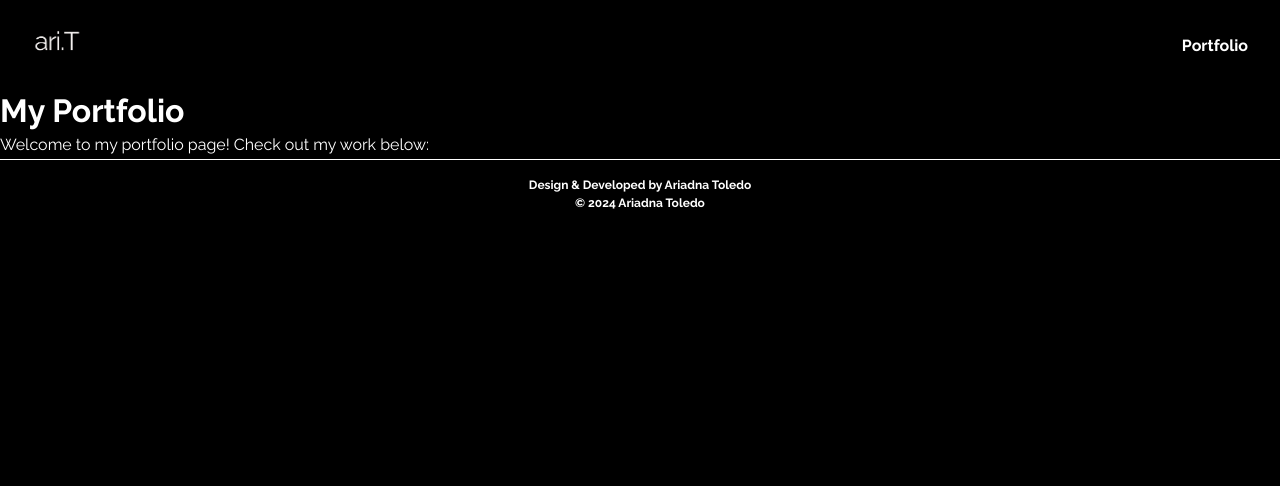
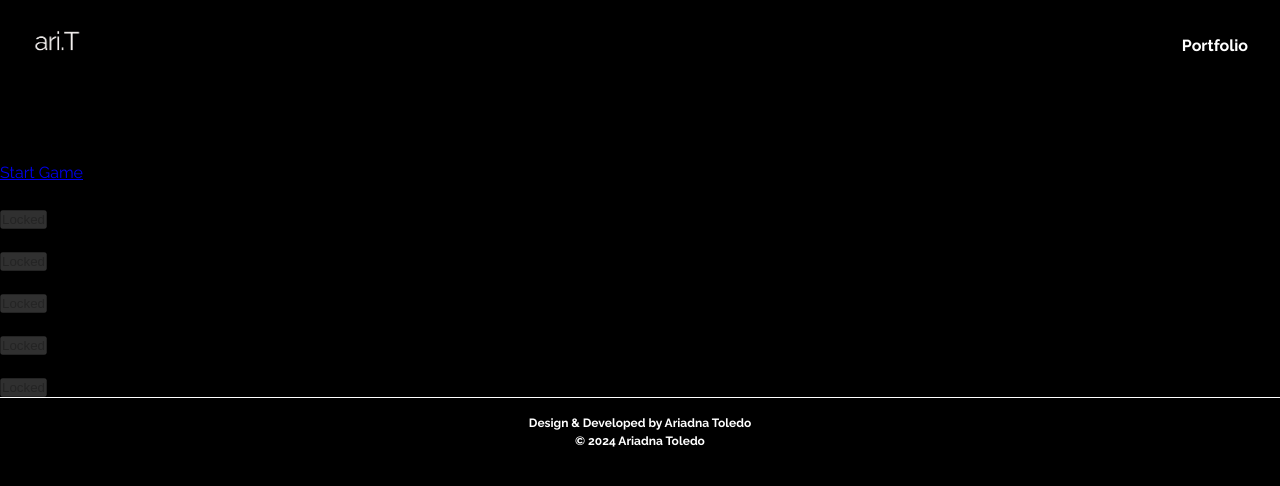
Before and after one commit to ariadnatoledo/mood-sound-card, a React (Vite) app: page /portfolio in a window 1280 px wide. Shown: the top 486 px of the page. Built offline with nearby package versions, Linux system fonts and the light colour scheme.

Commit message:
Add GameStateContext and GamePage of Tic Tac Toe, testing

```diff
--- a/package.json
+++ b/package.json
@@ -13,6 +13,7 @@
     "@emotion/react": "^11.14.0",
     "@emotion/styled": "^11.14.0",
     "@mui/material": "^6.3.0",
+    "framer-motion": "^11.15.0",
     "howler": "^2.2.4",
     "react": "^18.3.1",
     "react-dom": "^18.3.1",
--- a/src/App.jsx
+++ b/src/App.jsx
@@ -5,6 +5,7 @@ import "./App.scss";
 import Footer from "./components/Footer/Footer";
 import AboutPage from "./pages/AboutPage/AboutPage";
 import Portfolio from "./pages/Portfolio/Portfolio";
+import GamePage from "./pages/GamePage/GamePage";
 
 function App() {
   return (
@@ -14,6 +15,7 @@ function App() {
         <Route path="/" element={<HomePage />} />
         <Route path="/about" element={<AboutPage />} />
         <Route path="/portfolio" element={<Portfolio />} />
+        <Route path="/portfolio/game" element={<GamePage />} /> {/* Add game route */}
       </Routes>
       <Footer />
     </BrowserRouter>
--- /dev/null
+++ b/src/components/ProjectCard/ProjectCard.jsx
@@ -0,0 +1,42 @@
+import { motion } from "framer-motion";
+import { Link } from 'react-router-dom';
+
+function ProjectCard({ projectId, projectTitle, isUnlocked }) {
+  return (
+    <motion.div
+      className={`project-card ${isUnlocked ? "unlocked" : "locked"}`}
+      initial={{ opacity: 0 }}
+      animate={{ opacity: isUnlocked ? 1 : 0.5 }}
+      transition={{ duration: 0.5 }}
+    >
+      <h3>{projectTitle}</h3>
+      {isUnlocked ? (
+        <Link to={`/portfolio/${projectId}`}>View Project</Link>
+      ) : (
+        <button disabled>Locked</button>
+      )}
+    </motion.div>
+  );
+}
+
+export default ProjectCard;
+
+
+// import React from "react";
+// import { Link } from "react-router-dom";
+// import "./ProjectCard.scss";
+
+// function ProjectCard({ projectId, projectTitle, isUnlocked }) {
+//   return (
+//     <div className={`project-card ${isUnlocked ? "unlocked" : "locked"}`}>
+//       <h3>{projectTitle}</h3>
+//       {isUnlocked ? (
+//         <Link to={`/portfolio/${projectId}`}>View Project</Link>
+//       ) : (
+//         <button disabled>Locked</button>
+//       )}
+//     </div>
+//   );
+// }
+
+// export default ProjectCard;
--- /dev/null
+++ b/src/components/ProjectCard/ProjectCard.scss
@@ -0,0 +1,4 @@
+@use "../../styles/mixins" as *;
+@use "../../styles/typography" as *;
+@use "../../styles/variables" as *;
+@use "../../styles/global" as *;
--- /dev/null
+++ b/src/context/GameStateContext.jsx
@@ -0,0 +1,23 @@
+import { createContext, useState, useContext } from 'react';
+
+// GameStateContext to manage the game state
+const GameStateContext = createContext();
+
+export function GameStateProvider({ children }) {
+  // Define game state (e.g., level, unlocked projects)
+  const [currentLevel, setCurrentLevel] = useState(1);
+  const [unlockedProjects, setUnlockedProjects] = useState([]);
+
+  // Function to unlock projects based on user progress
+  const unlockProject = (projectId) => {
+    setUnlockedProjects((prev) => [...prev, projectId]);
+  };
+
+  return (
+    <GameStateContext.Provider value={{ currentLevel, unlockProject, unlockedProjects, setCurrentLevel }}>
+      {children}
+    </GameStateContext.Provider>
+  );
+}
+
+export const useGameState = () => useContext(GameStateContext); // Custom hook to use the context
--- a/src/main.jsx
+++ b/src/main.jsx
@@ -1,9 +1,12 @@
-import { StrictMode } from 'react'
-import { createRoot } from 'react-dom/client'
-import App from './App.jsx'
+import { StrictMode } from 'react';
+import { createRoot } from 'react-dom/client';
+import App from './App.jsx';
+import { GameStateProvider } from './context/GameStateContext'; // Import provider
 
 createRoot(document.getElementById('root')).render(
   <StrictMode>
-    <App />
-  </StrictMode>,
-)
+    <GameStateProvider> {/* Wrap App component with provider */}
+      <App />
+    </GameStateProvider>
+  </StrictMode>
+);
--- /dev/null
+++ b/src/pages/GamePage/GamePage.jsx
@@ -0,0 +1,78 @@
+import "./GamePage.scss";
+import { useState, useEffect } from "react";
+import { useGameState } from "../../context/GameStateContext";
+import { useNavigate } from "react-router-dom";
+
+function GamePage() {
+  const { currentLevel, setCurrentLevel, unlockProject } = useGameState();
+  const navigate = useNavigate(); // Used for redirection after win
+
+  // Tic-Tac-Toe state
+  const [board, setBoard] = useState(Array(9).fill(null)); // 3x3 grid
+  const [xIsNext, setXIsNext] = useState(true); // X starts
+  const [winner, setWinner] = useState(null); // Store the winner
+  const [isWinning, setIsWinning] = useState(false); // Flag to handle the win display
+
+  // Handle clicking on squares
+  const handleClick = (index) => {
+    if (board[index] || winner) return; // Don't allow clicking if the spot is filled or game is over
+    const newBoard = [...board];
+    newBoard[index] = xIsNext ? 'X' : 'O'; // Place X or O on the board
+    setBoard(newBoard);
+    setXIsNext(!xIsNext); // Switch turns
+
+    // Check if someone won after the move
+    checkWinner(newBoard);
+  };
+
+  // Check if there's a winner
+  const checkWinner = (board) => {
+    const winningCombinations = [
+      [0, 1, 2], [3, 4, 5], [6, 7, 8], // Rows
+      [0, 3, 6], [1, 4, 7], [2, 5, 8], // Columns
+      [0, 4, 8], [2, 4, 6],            // Diagonals
+    ];
+
+    for (let combo of winningCombinations) {
+      const [a, b, c] = combo;
+      if (board[a] && board[a] === board[b] && board[a] === board[c]) {
+        setWinner(board[a]); // Declare winner
+        unlockProject(currentLevel); // Unlock the current level
+        setCurrentLevel(prevLevel => prevLevel + 1); // Move to next level
+        setIsWinning(true); // Set the winning state
+        setTimeout(() => {
+          navigate("/portfolio"); // Redirect after a brief delay
+        }, 2000); // Redirect after 2 seconds for the player to see the win message
+        break;
+      }
+    }
+  };
+
+  // Render the square
+  const renderSquare = (index) => (
+    <button className="square" onClick={() => handleClick(index)}>
+      {board[index]}
+    </button>
+  );
+
+  return (
+    <div className="game">
+      <h2>Current Level: {currentLevel}</h2>
+      <h3>
+        {winner
+          ? `CONGRATULATIONS!!!! ${winner} Wins!`
+          : `Next Player: ${xIsNext ? 'X' : 'O'}`}
+      </h3>
+      {isWinning && <h3 className="win-message">You won!</h3>} {/* Winning message */}
+      <div className="board">
+        {[0, 1, 2].map((row) => (
+          <div key={row} className="row">
+            {[0, 1, 2].map((col) => renderSquare(row * 3 + col))}
+          </div>
+        ))}
+      </div>
+    </div>
+  );
+}
+
+export default GamePage;
--- /dev/null
+++ b/src/pages/GamePage/GamePage.scss
@@ -0,0 +1,42 @@
+@use "../../styles/mixins" as *;
+@use "../../styles/typography" as *;
+@use "../../styles/variables" as *;
+@use "../../styles/global" as *;
+
+.game {
+    display: flex;
+    flex-direction: column;
+    align-items: center;
+    padding: 20px;
+  }
+
+  .board {
+    display: grid;
+    grid-template-columns: repeat(3, 100px);
+    grid-gap: 5px;
+    margin-top: 20px;
+  }
+
+  .win-message {
+    font-size: 2rem;
+    color: green;
+    font-weight: bold;
+    margin-top: 20px;
+  }
+
+
+  .square {
+    width: 100px;
+    height: 100px;
+    font-size: 2rem;
+    display: flex;
+    justify-content: center;
+    align-items: center;
+    background-color: #f4f4f4;
+    border: 1px solid #ddd;
+    cursor: pointer;
+  }
+
+  .square:focus {
+    outline: none;
+  }
--- a/src/pages/Portfolio/Portfolio.jsx
+++ b/src/pages/Portfolio/Portfolio.jsx
@@ -1,11 +1,31 @@
-import "./Portfolio.scss";
+import React from "react";
+import { useGameState } from "../../context/GameStateContext";
+import ProjectCard from "../../components/ProjectCard/ProjectCard.jsx";
+import { Link } from 'react-router-dom';
 
 function Portfolio() {
+  const { currentLevel, unlockProject, unlockedProjects } = useGameState();
+
+  const handleLevelCompletion = () => {
+    unlockProject(currentLevel);
+  };
+
   return (
-    <div className="portfolio">
-      <h1>My Portfolio</h1>
-      <p>Welcome to my portfolio page! Check out my work below:</p>
-      {/* Add portfolio content here */}
+    <div className="portfolio-page">
+      <h1>Game Level {currentLevel}</h1>
+      <p>Click below to start the game and unlock level 1!</p>
+      <Link to="/portfolio/game">Start Game</Link>
+
+      <div className="projects">
+        {[1, 2, 3, 4, 5].map((level) => (
+          <ProjectCard
+            key={level}
+            projectId={level}
+            projectTitle={`Project ${level} (Level ${level})`} // Dynamic title based on level
+            isUnlocked={unlockedProjects.includes(level)}
+          />
+        ))}
+      </div>
     </div>
   );
 }
--- a/src/pages/Portfolio/Portfolio.scss
+++ b/src/pages/Portfolio/Portfolio.scss
@@ -3,6 +3,41 @@
 @use "../../styles/variables" as *;
 @use "../../styles/global" as *;
 
-.portfolio {
+.portfolio-page {
     color: white;
-}
+    text-align: center;
+    padding: 2rem;
+  }
+
+  .projects {
+    display: grid;
+    grid-template-columns: repeat(3, 1fr);
+    gap: 1rem;
+    margin-top: 2rem;
+  }
+
+  .project-card {
+    padding: 1rem;
+    border: 2px solid #ccc;
+    border-radius: 8px;
+    background: lightgray;
+    transition: transform 0.3s ease-in-out;
+
+    &.unlocked {
+      background: lightgreen;
+    }
+
+    &.locked {
+      background: lightcoral;
+      pointer-events: none;
+    }
+
+    &:hover {
+      transform: scale(1.05);
+    }
+  }
+
+  button:disabled {
+    background-color: #ccc;
+    cursor: not-allowed;
+  }
```
Also changed, not shown: src/pages/AboutPage/AboutPage.jsx (+24 -19 lines), 1 other file (tests, documents, lock files or other folders).
